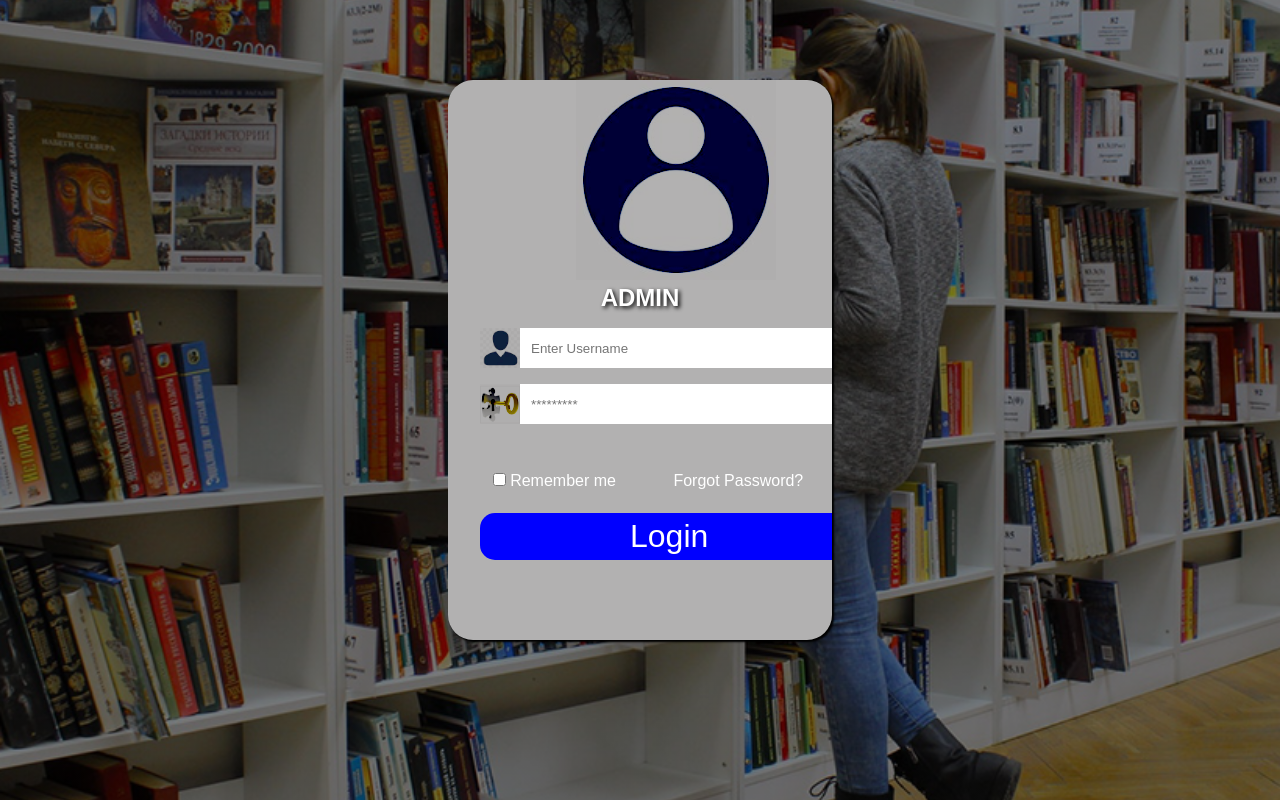
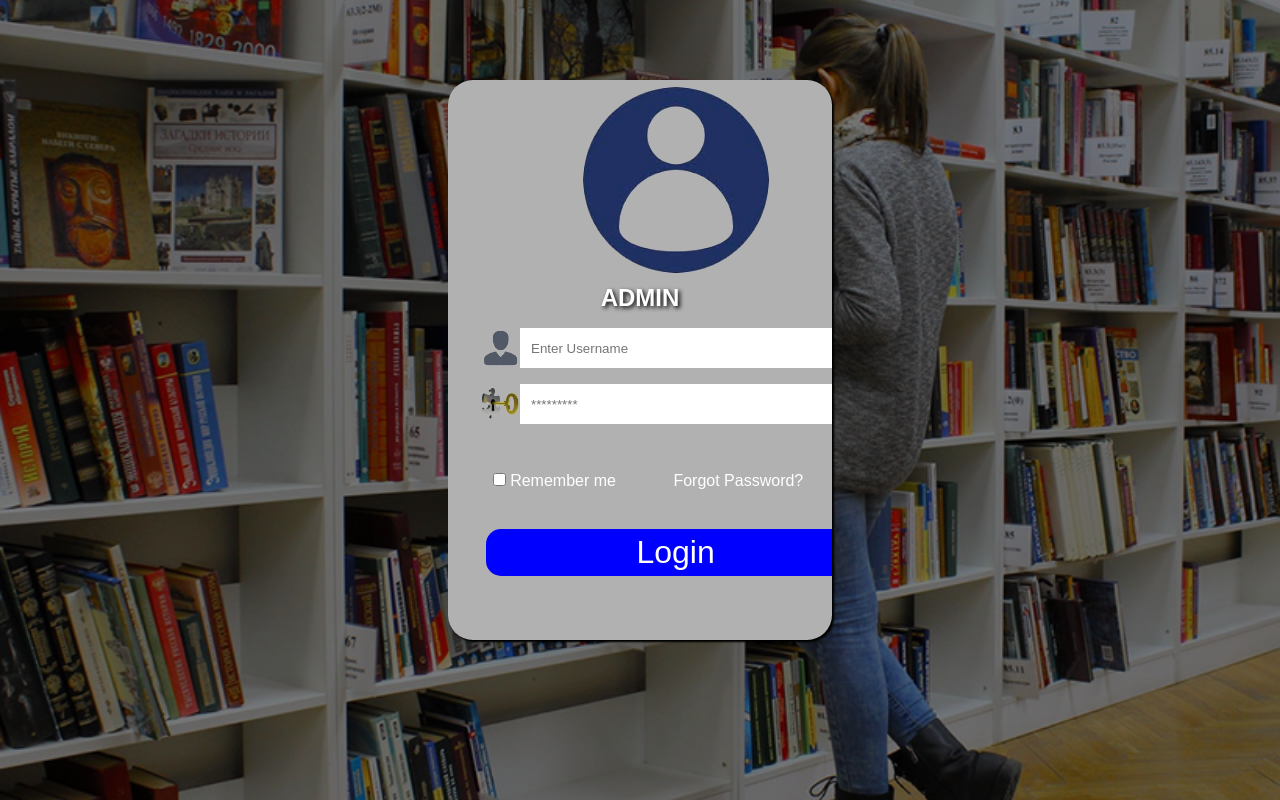
Before and after one commit to Clauvet1/My-Project, a PHP site: page /login.php in a window 1280 px wide. Run offline with PHP 8.4, Linux system fonts and the light colour scheme.

Commit message:
commit 23

```diff
--- a/CSS/style.css
+++ b/CSS/style.css
@@ -279,12 +279,12 @@ nav ul li{
 .user-icon{
     width: 200px;
     margin-left: 8em;
-    mix-blend-mode:color-burn;
+    mix-blend-mode:darken;
 }
 .l-icon{
     width: 40px;
     height: 40px;
-    mix-blend-mode: color-burn;
+    mix-blend-mode: darken;
 
 }
 .l-row{
@@ -300,8 +300,8 @@ nav ul li{
 }
 button{
    position: absolute;
-    bottom: 2.5em;
-    left: 1em;
+    bottom: 2em;
+    left: 1.2em;
     color: white;
     background-color: blue;
     font-size:xx-large;
```
